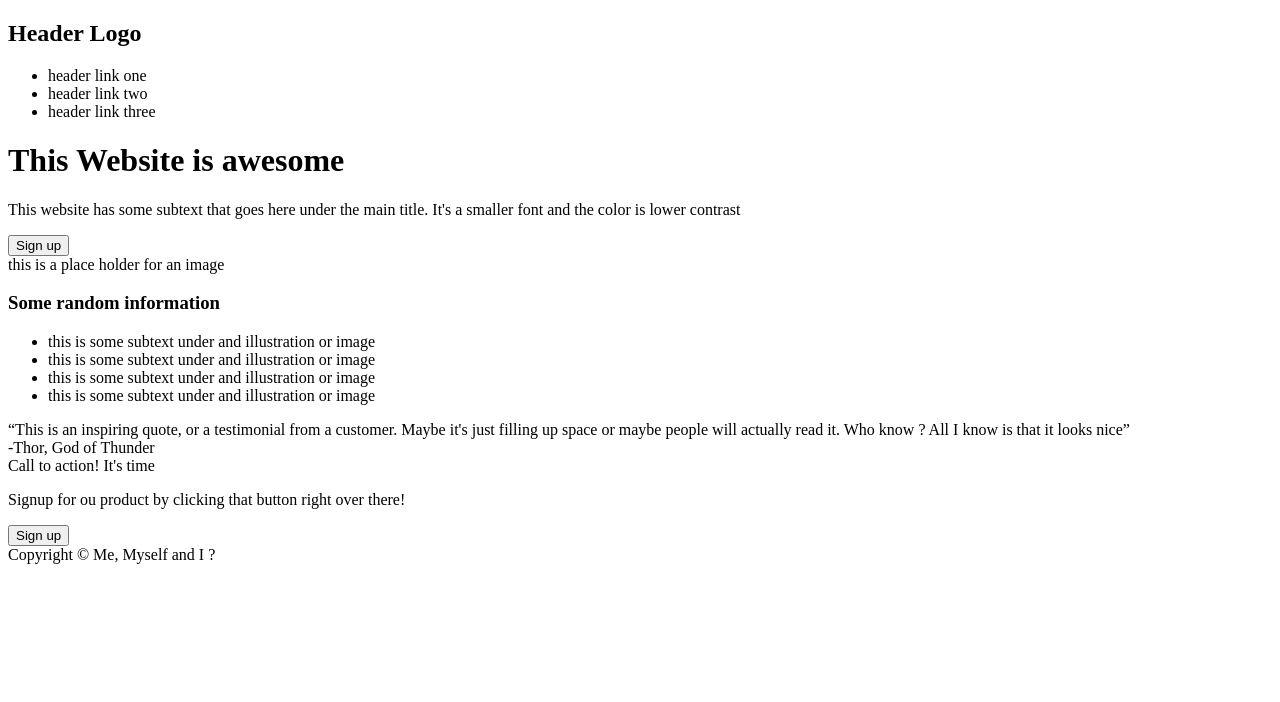
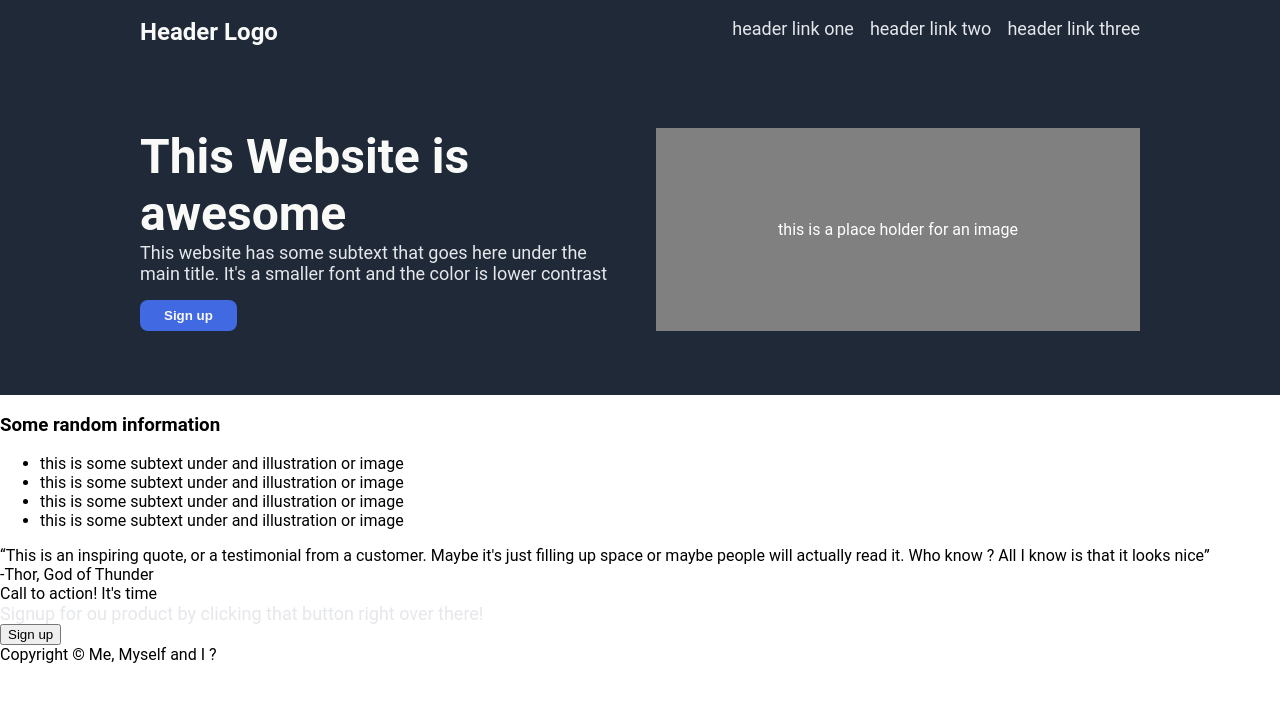
Before and after one commit to imvot/flex-landing-page, a plain HTML site: page index.html in a window 1280 px wide. Drawn offline with Linux system fonts and the light colour scheme.

Commit message:
Add style for hero part
Adds hero-container div
Adds css to style the hero part

```diff
--- a/index.html
+++ b/index.html
@@ -7,6 +7,7 @@
 	</head>
 
 	<body>
+		<div class='hero-container'>
 			<div class='hero'>
 				<div class='header'>
 					<h2>Header Logo</h2>
@@ -24,6 +25,7 @@
 					</div>
 
 					<div class='img'>this is a place holder for an image</div>
+				</div>
 			</div>
 		</div>
 
--- a/style.css
+++ b/style.css
@@ -0,0 +1,82 @@
+body {
+	margin: 0;
+	font-family: roboto, sans-serif;
+}
+
+.hero-container {
+	background-color: #1F2937;
+	display: flex;
+	justify-content: center;
+}
+
+.hero {
+	flex: 0 1 1000px;
+}
+
+.header {
+	display: flex;
+	justify-content: space-between;
+	padding: 18px 0;
+}
+
+.header h2 {
+	color: #F9FAF8;
+	font-size: 24px;
+	margin: 0;
+}
+
+.header ul {
+	margin: 0;
+	padding: 0;
+	display: flex;
+	gap: 16px;
+}
+
+.header li {
+	margin: 0;
+	padding: 0;
+	list-style: none;
+	color: #E5E7EB;
+	font-size: 18px;
+}
+
+.main {
+	display: flex;
+	margin: 64px 0;
+	gap: 32px;
+}
+
+.main .text,.img {
+	flex: 1;
+}
+
+.text h1 {
+	font-size: 48px;
+	font-weight: bolder;
+	color: #F9FAF8;
+	margin: 0;
+}
+
+.text p {
+	font-size: 18px;
+	color: #E5E7EB;
+	margin: 0;
+}
+
+.main .img {
+	background-color: grey;
+	color: white;
+	display: flex;
+	justify-content: center;
+	align-items: center;
+}
+
+.text button {
+	color: #F9FAF8;
+	font-weight: bold;
+	background-color: royalblue;
+	border: none;
+	padding: 8px 24px;
+	margin-top: 16px;
+	border-radius: 8px;
+}
```
Lines whose indentation alone changed are shown as unchanged.
